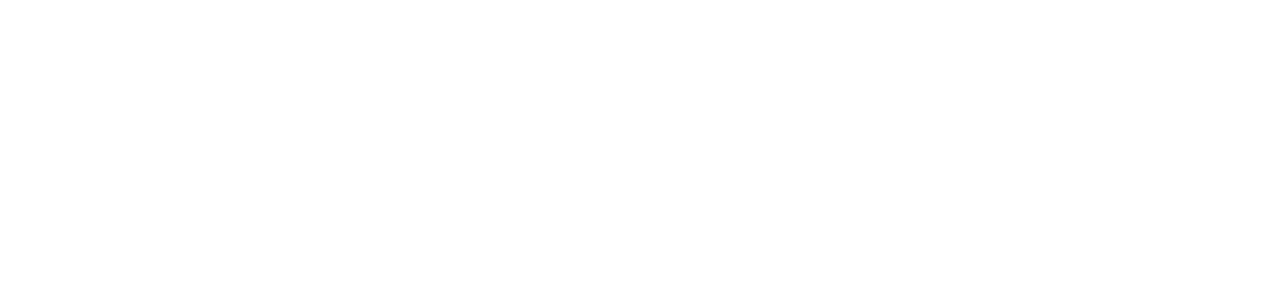
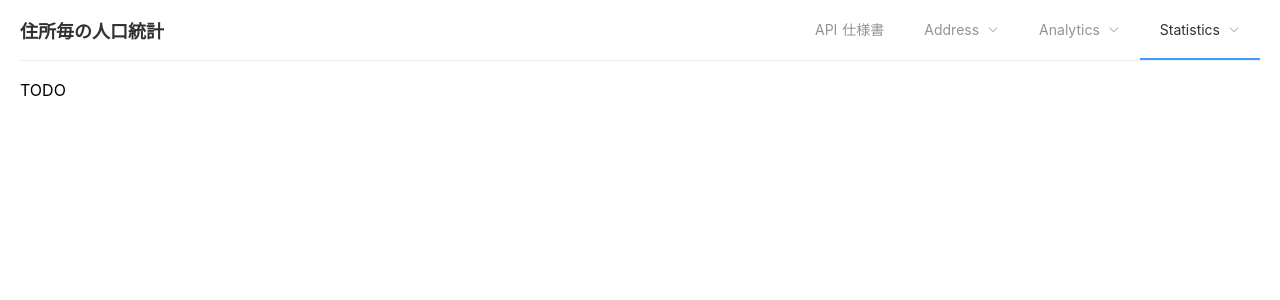
Before and after one commit to qazsato/geo-docs, a Nuxt app: page /statistics/addresses/population in a window 1280 px wide. Before the commit this address had no page. Shown: the top 300 px of the page. Built offline with nearby package versions, Linux system fonts and the light colour scheme.

Commit message:
解析,統計ページ追加

```diff
--- a/components/Header.vue
+++ b/components/Header.vue
@@ -8,12 +8,30 @@
       :router="true"
     >
       <el-menu-item index="/">API 仕様書</el-menu-item>
-      <el-submenu index="/address">
+      <el-submenu index="/addresses">
         <template slot="title"
           >Address</template
         >
-        <el-menu-item index="/address">住所検索</el-menu-item>
-        <el-menu-item index="/geocoding">逆ジオコーディング</el-menu-item>
+        <el-menu-item index="/addresses">住所検索</el-menu-item>
+        <el-menu-item index="/addresses/geocoding"
+          >逆ジオコーディング</el-menu-item
+        >
+      </el-submenu>
+      <el-submenu index="/analytics">
+        <template slot="title"
+          >Analytics</template
+        >
+        <el-menu-item index="/analytics/addresses/contains"
+          >住所コード解析</el-menu-item
+        >
+      </el-submenu>
+      <el-submenu index="/statistics">
+        <template slot="title"
+          >Statistics</template
+        >
+        <el-menu-item index="/statistics/addresses/population"
+          >住所毎の人口統計</el-menu-item
+        >
       </el-submenu>
     </el-menu>
   </div>
--- a/pages/geocoding/index.vue
+++ b/pages/addresses/geocoding/index.vue
@@ -1,7 +1,7 @@
 <template>
   <el-container>
     <el-header>
-      <Header title="逆ジオコーディング" active="/geocoding" />
+      <Header title="逆ジオコーディング" active="/addresses/geocoding" />
     </el-header>
     <el-main>
       <div id="map"></div>
--- a/pages/address/index.vue
+++ b/pages/addresses/index.vue
@@ -1,7 +1,7 @@
 <template>
   <el-container>
     <el-header>
-      <Header title="住所検索" active="/address" />
+      <Header title="住所検索" active="/addresses" />
     </el-header>
     <el-main>
       <el-row v-if="address">
--- /dev/null
+++ b/pages/analytics/addresses/contains/index.vue
@@ -0,0 +1,31 @@
+<template>
+  <el-container>
+    <el-header>
+      <Header title="住所コード解析" active="/analytics/addresses/contains" />
+    </el-header>
+    <el-main>
+      <div>TODO</div>
+    </el-main>
+  </el-container>
+</template>
+
+<script>
+import Header from '@/components/Header'
+
+export default {
+  components: {
+    Header
+  }
+}
+</script>
+
+<style scoped>
+#map {
+  width: 100%;
+  height: 500px;
+  background-color: #ebeef5;
+  display: flex;
+  justify-content: center;
+  align-items: center;
+}
+</style>
--- /dev/null
+++ b/pages/statistics/addresses/population/index.vue
@@ -0,0 +1,23 @@
+<template>
+  <el-container>
+    <el-header>
+      <Header
+        title="住所毎の人口統計"
+        active="/statistics/addresses/population"
+      />
+    </el-header>
+    <el-main>
+      <div>TODO</div>
+    </el-main>
+  </el-container>
+</template>
+
+<script>
+import Header from '@/components/Header'
+
+export default {
+  components: {
+    Header
+  }
+}
+</script>
```
